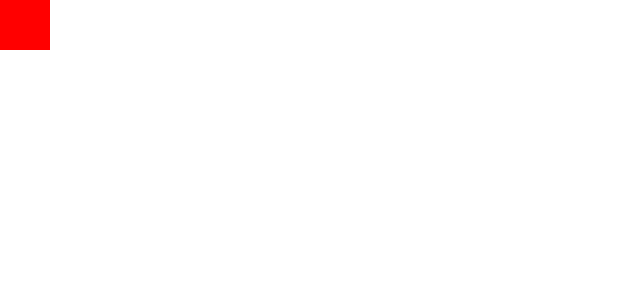
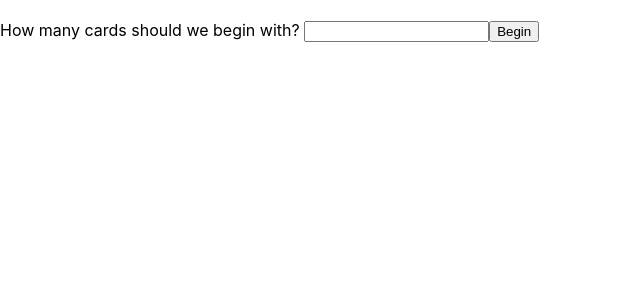
Before and after one commit to MJCyto/dbrand-crazy-eights, a Next.js app: page / in a window 1280 px wide. Shown: the top 300 px of the page, without its empty margins (0-640 px from the left). Built offline with nearby package versions, Linux system fonts and the light colour scheme.

Commit message:
Validation for input on home screen, can begin game via dispatch then router push to game screen.

```diff
--- a/package.json
+++ b/package.json
@@ -12,6 +12,7 @@
     "@reduxjs/toolkit": "^1.8.0",
     "lodash": "^4.17.21",
     "next": "12.1.0",
+    "prettier": "^2.5.1",
     "react": "17.0.2",
     "react-dom": "17.0.2",
     "react-redux": "^7.2.6",
--- a/src/domain/Card.js
+++ b/src/domain/Card.js
@@ -1,9 +1,18 @@
-export class Card {
-  constructor(face, suit) {
-    if (!(face && suit)) {
-      throw new Error("A card must have a face and suit.");
+import { CardFaces } from "../constants/cardValues";
+
+class Card {
+  constructor(face, suit, owner) {
+    if (!(face && suit && owner)) {
+      throw new Error("A card must have a face, suit and owner.");
     }
     this.face = face;
     this.suit = suit;
+    this.owner = owner;
+  }
+
+  get isASkip() {
+    return this.face === CardFaces.J || this.face === CardFaces[4];
   }
 }
+
+export default Card;
--- /dev/null
+++ b/src/domain/error/InvalidInputError.js
@@ -0,0 +1,7 @@
+class InvalidInputError extends Error {
+  constructor(message) {
+    super(message);
+  }
+}
+
+export default InvalidInputError;
--- a/src/pages/index.js
+++ b/src/pages/index.js
@@ -1,70 +1,36 @@
-import Head from 'next/head'
-import Image from 'next/image'
-import styles from '../styles/Home.module.css'
+import { useState } from "react";
+import { useDispatch } from "react-redux";
+import { initGame } from "../redux/slices/gameSlice";
+import { useRouter } from "next/router";
+import routes from "../constants/routes";
 
-export default function Home() {
-  // return (
-  //   <div className={styles.container}>
-  //     <Head>
-  //       <title>Create Next App</title>
-  //       <meta name="description" content="Generated by create next app" />
-  //       <link rel="icon" href="/favicon.ico" />
-  //     </Head>
-  //
-  //     <main className={styles.main}>
-  //       <h1 className={styles.title}>
-  //         Welcome to <a href="https://nextjs.org">Next.js!</a>
-  //       </h1>
-  //
-  //       <p className={styles.description}>
-  //         Get started by editing{' '}
-  //         <code className={styles.code}>pages/index.js</code>
-  //       </p>
-  //
-  //       <div className={styles.grid}>
-  //         <a href="https://nextjs.org/docs" className={styles.card}>
-  //           <h2>Documentation &rarr;</h2>
-  //           <p>Find in-depth information about Next.js features and API.</p>
-  //         </a>
-  //
-  //         <a href="https://nextjs.org/learn" className={styles.card}>
-  //           <h2>Learn &rarr;</h2>
-  //           <p>Learn about Next.js in an interactive course with quizzes!</p>
-  //         </a>
-  //
-  //         <a
-  //           href="https://github.com/vercel/next.js/tree/canary/examples"
-  //           className={styles.card}
-  //         >
-  //           <h2>Examples &rarr;</h2>
-  //           <p>Discover and deploy boilerplate example Next.js projects.</p>
-  //         </a>
-  //
-  //         <a
-  //           href="https://vercel.com/new?utm_source=create-next-app&utm_medium=default-template&utm_campaign=create-next-app"
-  //           className={styles.card}
-  //         >
-  //           <h2>Deploy &rarr;</h2>
-  //           <p>
-  //             Instantly deploy your Next.js site to a public URL with Vercel.
-  //           </p>
-  //         </a>
-  //       </div>
-  //     </main>
-  //
-  //     <footer className={styles.footer}>
-  //       <a
-  //         href="https://vercel.com?utm_source=create-next-app&utm_medium=default-template&utm_campaign=create-next-app"
-  //         target="_blank"
-  //         rel="noopener noreferrer"
-  //       >
-  //         Powered by{' '}
-  //         <span className={styles.logo}>
-  //           <Image src="/vercel.svg" alt="Vercel Logo" width={72} height={16} />
-  //         </span>
-  //       </a>
-  //     </footer>
-  //   </div>
-  // )
-  return <div style={{backgroundColor: "red", height: 50, width: 50}}/>
-}
+const Home = () => {
+  const [numCards, setNumCards] = useState();
+  const [inputValidationError, setInputValidationError] = useState();
+  const dispatch = useDispatch();
+  const router = useRouter();
+
+  const beginGame = () => {
+    // dispatch(initGame(numCards))
+    //   .then(() => router.push(routes.gameRoute))
+    //   .catch(setInputValidationError);
+
+    try {
+      dispatch(initGame(numCards));
+      router.push(routes.gameRoute);
+    } catch (e) {
+      setInputValidationError(e);
+    }
+  };
+
+  return (
+    <div>
+      {inputValidationError?.message}
+      <br />
+      How many cards should we begin with? <input onChange={e => setNumCards(e.target.value)} />
+      <button onClick={beginGame}>Begin</button>
+    </div>
+  );
+};
+
+export default Home;
--- a/src/redux/slices/gameSlice.js
+++ b/src/redux/slices/gameSlice.js
@@ -1,9 +1,13 @@
 import { createSlice, createAction } from "@reduxjs/toolkit";
 import { CardFaces, CardSuits } from "../../constants/cardValues";
-import { Card } from "../../domain/Card";
+import Card from "../../domain/Card";
 import { shuffle } from "lodash";
+import InvalidInputError from "../../domain/error/InvalidInputError";
 
-export const initGame = createAction("game/init", (numCards, setEnemyCards, setDeck) => {
+export const initGame = createAction("game/init", numCards => {
+  if (isNaN(numCards)) {
+    throw new InvalidInputError("We asked for the NUMBER of cards.");
+  }
   let allCards = [];
   // Make all cards given there is a card for every combination of suit X face.
   Object.keys(CardSuits).forEach(suit => {
@@ -12,10 +16,16 @@ export const initGame = createAction("game/init", (numCards, setEnemyCards, setD
     });
   });
 
+  // Randomize the cards before divvying up
   allCards = shuffle(allCards);
-    setEnemyCards(allCards.splice(0, numCards));
 
-    return { payload: { playerCards: allCards.splice(0, numCards), deckCards: allCards } };
+  return {
+    payload: {
+      playerCards: allCards.splice(0, numCards),
+      enemyCards: allCards.splice(0, numCards),
+      deckCards: allCards,
+    },
+  };
 });
 
 // For the player's moves
@@ -23,6 +33,7 @@ export const playCard = createAction("game/", card => {});
 
 const initialState = Object.freeze({
   playerCards: [],
+  enemyCards: [],
   deckCards: [],
   playedCards: [],
 });
@@ -44,8 +55,9 @@ const gameSlice = createSlice({
   },
   extraReducers: builder => {
     builder.addCase(initGame, (state, action) => {
-            const { playerCards, deckCards } = action.payload;
+      const { playerCards, enemyCards, deckCards } = action.payload;
       state.playerCards = playerCards;
+      state.enemyCards = enemyCards;
       state.deckCards = deckCards;
     });
   },
```
Also changed, not shown: 1 other file (tests, documents, lock files or other folders). Lines whose indentation alone changed are shown as unchanged.
